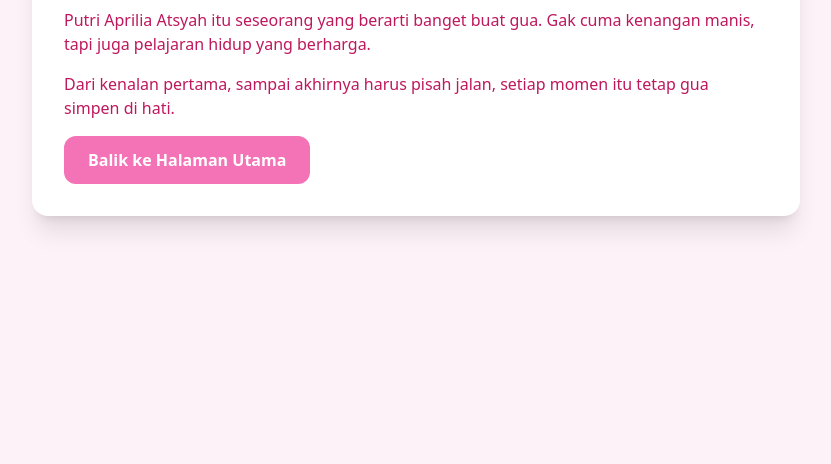
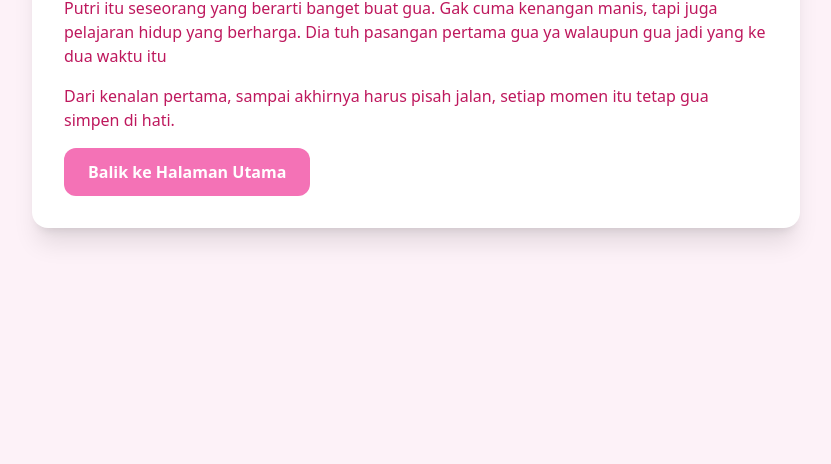
Before and after one commit to Itsmenobi4/EX, a plain HTML site: page cerita.html in a window 1280 px wide. Shown: the part 336-800 px from the top of the page, without its empty margins (224-1055 px from the left). Drawn offline with nearby package versions, Linux system fonts and the light colour scheme; sample sign-in values are in the browser's storage.

Commit message:
cerita.html

```diff
--- a/cerita.html
+++ b/cerita.html
@@ -11,8 +11,9 @@
   <div class="max-w-3xl bg-white p-8 rounded-2xl shadow-xl text-pink-700">
     <h1 class="text-4xl font-bold mb-6">Cerita Tentang Putri</h1>
     <p class="mb-4">
-      Putri Aprilia Atsyah itu seseorang yang berarti banget buat gua.
+      Putri itu seseorang yang berarti banget buat gua.
       Gak cuma kenangan manis, tapi juga pelajaran hidup yang berharga.
+      Dia tuh pasangan pertama gua ya walaupun gua jadi yang ke dua waktu itu
     </p>
     <p class="mb-4">
       Dari kenalan pertama, sampai akhirnya harus pisah jalan, setiap momen itu tetap gua simpen di hati.
```
